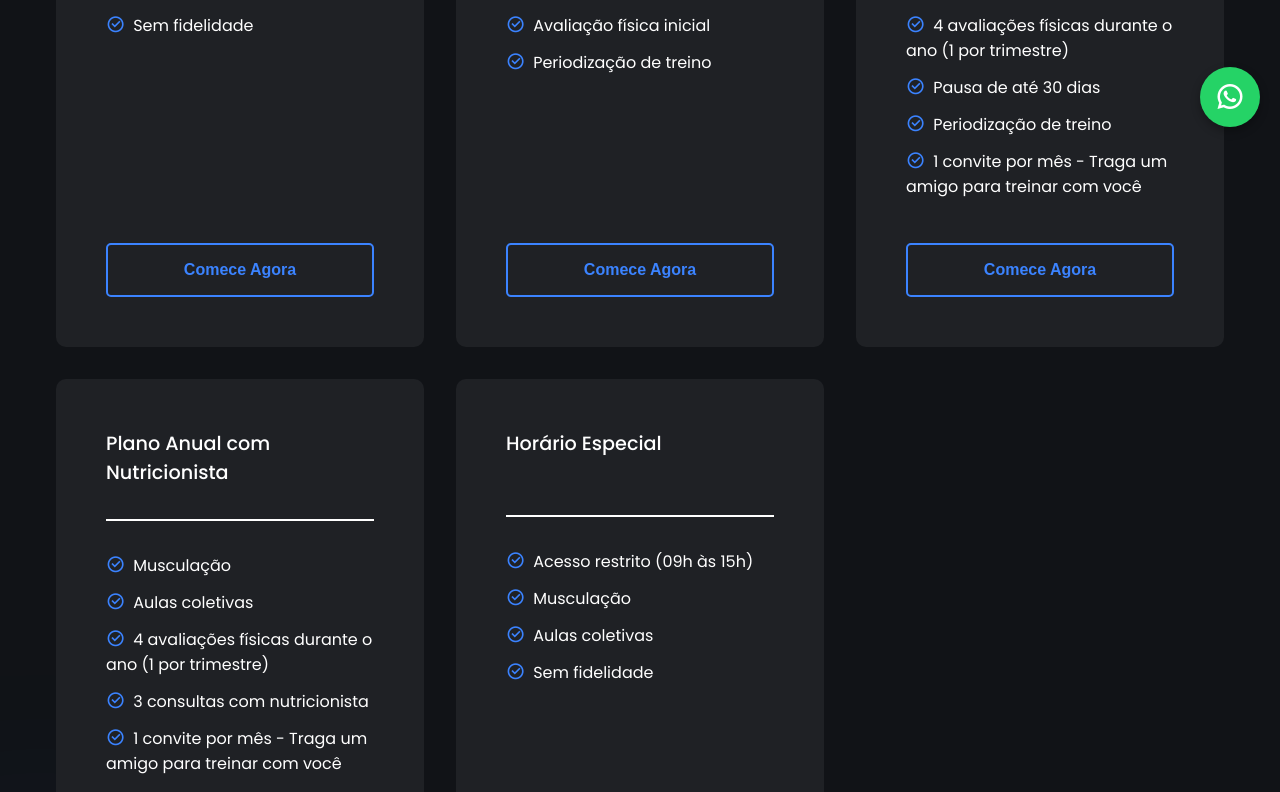
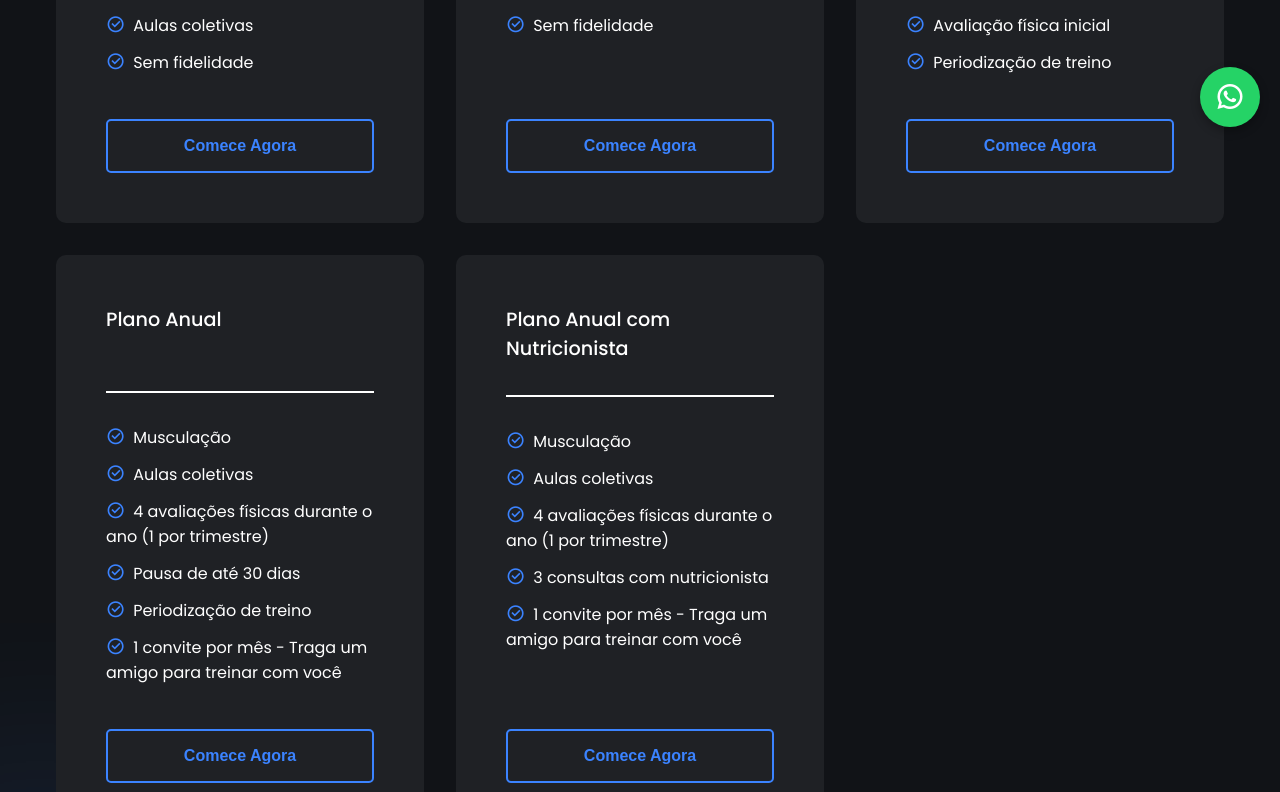
Before and after one commit to GuilhermeOliveiraAgenor/r4-gym, a React (Vite) app: page /planos in a window 1280 px wide. Shown: the part 648-1440 px from the top of the page. Built offline with nearby package versions, Linux system fonts and the light colour scheme.

Commit message:
feature: add section whatsApp link

```diff
--- a/index.html
+++ b/index.html
@@ -11,13 +11,16 @@
     <meta name="viewport" content="width=device-width, initial-scale=1.0" />
     <title>R4 Gym | Curitiba</title>
     <meta name="description" content="A R4 Gym é uma academia localizada em Curitiba com estrutura completa, treinos personalizados, musculação, aulas de dança, jump com estrutura moderna e acompanhamento de profissionais. Conheça nossos planos e agende uma aula experimental pelo WhatsApp." />
-    <meta name="keywords" content="r4 gym, r4, academia perto, academia bairro, academia, aulas dança, aulas jump, personal trainer, treino personalizado, academia curitiba, musculação curitiba"/>
+    <meta name="keywords" content=" r4gym, r4, academia perto, academia bairro, academia, aulas dança, aulas jump, personal trainer, treino personalizado, academia curitiba, musculação curitiba"/>
     <meta name="author" content="R4 Gym" />
 
-    <meta property="og:title" content="R4 Gym Curitiba | Academia Completa" />
-    <meta property="og:description" content="A R4 Gym é uma academia localizada em Curitiba com estrutura completa, treinos personalizados, musculação, aulas de dança, jump com estrutura moderna e acompanhamento de profissionais. Conheça nossos planos e agende uma aula experimental pelo WhatsApp." />
+    <meta property="og:title" content="R4 Gym Curitiba 💪 | Musculação, Treinos, Dança e Aula Experimental" />
+    <meta property="og:description" content="Academia completa em Curitiba com musculação, dança, jump e treinos personalizados. Agende sua aula experimental agora pelo WhatsApp!" />
     <meta property="og:type" content="website" />
     <meta property="og:url" content="https://r4gymcuritiba.com.br" />
+    <meta property="og:image" content="https://r4gymcuritiba.com.br/preview.png" />
+    <meta property="og:site_name" content="R4 Gym" />
+    <meta property="og:locale" content="pt_BR" />
   </head>
   <body>
     <div id="root"></div>
--- a/src/components/SectionFeature.tsx
+++ b/src/components/SectionFeature.tsx
@@ -3,7 +3,7 @@ import video from "../assets/video.mp4";
 
 export default function SectionFeature() {
   const [open, setOpen] = useState(false);
-  const videoRef = useRef(null);
+  const videoRef = useRef<HTMLVideoElement | null>(null);
 
   return (
     <section className="section__container join_container">
@@ -36,7 +36,7 @@ export default function SectionFeature() {
             playsInline
             className="join__video clickable__image"
             onClick={() => {
-              videoRef.current.pause();
+              videoRef.current?.pause();
               setOpen(true);
             }}
           />
@@ -46,7 +46,7 @@ export default function SectionFeature() {
       {open && (
         <div className="image__modal" onClick={() => {
           setOpen(false)
-          videoRef.current.play();
+          videoRef.current?.play();
         }}>
           <video src={video} autoPlay controls className="video__modal__content" onClick={(e) => e.stopPropagation()} />
         </div>
--- a/src/components/SectionPrice.tsx
+++ b/src/components/SectionPrice.tsx
@@ -14,6 +14,37 @@ export default function SectionPrice() {
         </div>
         </p>
         <div className="price__grid">
+        <div className="price__card">
+            {/*card*/}
+            <div className="price__card__content">
+              <h4>Horário Especial</h4>
+              <h3></h3>
+              <p>
+                <i className="ri-checkbox-circle-line"></i>
+                Acesso restrito (09h às 15h)
+              </p>
+              <p>
+                <i className="ri-checkbox-circle-line"></i>
+                Musculação
+              </p>
+              <p>
+                <i className="ri-checkbox-circle-line"></i>
+                Aulas coletivas
+              </p>
+              <p>
+                <i className="ri-checkbox-circle-line"></i>
+                Sem fidelidade
+              </p>
+            </div>
+            <a
+            href="https://wa.me/5541996927137?text=Olá!%20Vim%20pelo%20site%20e%20tenho%20interesse%20no%20Plano%20Horário%20Especial.%20Gostaria%20de%20mais%20informações."
+            target="_blank"
+            rel="noopener noreferrer"
+            className="btn price__btn"
+            >
+          Comece Agora
+          </a>
+          </div>
           {/*card*/}
           <div className="price__card">
             <div className="price__card__content">
@@ -32,9 +63,15 @@ export default function SectionPrice() {
                 Sem fidelidade
               </p>
             </div>
-            <button className="btn price__btn">Comece Agora</button>
+            <a
+            href="https://wa.me/5541996927137?text=Olá!%20Vim%20pelo%20site%20e%20tenho%20interesse%20no%20Plano%20Mensal.%20Gostaria%20de%20mais%20informações."
+            target="_blank"
+            rel="noopener noreferrer"
+            className="btn price__btn"
+            >
+           Comece Agora
+          </a>
           </div>
-
           {/*card*/}
           <div className="price__card">
             <div className="price__card__content">
@@ -57,13 +94,20 @@ export default function SectionPrice() {
                Periodização de treino
               </p>
             </div>
-            <button className="btn price__btn">Comece Agora</button>
+            <a
+            href="https://wa.me/5541996927137?text=Olá!%20Vim%20pelo%20site%20e%20tenho%20interesse%20no%20Plano%20Trimestral.%20Gostaria%20de%20mais%20informações."
+            target="_blank"
+            rel="noopener noreferrer"
+            className="btn price__btn"
+            >
+          Comece Agora
+          </a>
           </div>
-
           {/*card*/}
           <div className="price__card">
             <div className="price__card__content">
               <h4>Plano Anual</h4>
+              <br></br>
               <h3></h3>
               <p>
                 <i className="ri-checkbox-circle-line"></i>
@@ -90,8 +134,15 @@ export default function SectionPrice() {
                  1 convite por mês - Traga um amigo para treinar com você
               </p>
             </div>
-            <button className="btn price__btn">Comece Agora</button>
-          </div>
+            <a
+            href="https://wa.me/5541996927137?text=Olá!%20Vim%20pelo%20site%20e%20tenho%20interesse%20no%20Plano%20Anual.%20Gostaria%20de%20mais%20informações."
+            target="_blank"
+            rel="noopener noreferrer"
+            className="btn price__btn"
+            >
+            Comece Agora
+            </a>
+            </div>
           <div className="price__card">
             <div className="price__card__content">
               <h4>Plano Anual com Nutricionista</h4>
@@ -117,32 +168,15 @@ export default function SectionPrice() {
                  1 convite por mês - Traga um amigo para treinar com você
               </p>
             </div>
-            <button className="btn price__btn">Comece Agora</button>
-          </div>
-          <div className="price__card">
-            <div className="price__card__content">
-              <h4>Horário Especial</h4>
-              <br></br>
-              <h3></h3>
-              <p>
-                <i className="ri-checkbox-circle-line"></i>
-                Acesso restrito (09h às 15h)
-              </p>
-              <p>
-                <i className="ri-checkbox-circle-line"></i>
-                Musculação
-              </p>
-              <p>
-                <i className="ri-checkbox-circle-line"></i>
-                Aulas coletivas
-              </p>
-              <p>
-                <i className="ri-checkbox-circle-line"></i>
-                Sem fidelidade
-              </p>
+            <a
+            href="https://wa.me/5541996927137?text=Olá!%20Vim%20pelo%20site%20e%20tenho%20interesse%20no%20Plano%20Anual%20com%20Nutricionista.%20Gostaria%20de%20mais%20informações."
+            target="_blank"
+            rel="noopener noreferrer"
+            className="btn price__btn"
+            >
+            Comece Agora
+            </a>
             </div>
-            <button className="btn price__btn">Comece Agora</button>
-          </div>
         </div>
       </section>
     </>
--- a/src/styles/styles.css
+++ b/src/styles/styles.css
@@ -640,6 +640,8 @@ b {
   font-weight: bold;
   background-color: transparent;
   border: 2px solid var(--secondary-color);
+  text-align: center;
+  font-family: Arial, Helvetica, sans-serif;
 }
 
 .price__btn:hover {
```
Also changed, not shown: public/preview.png (added).
